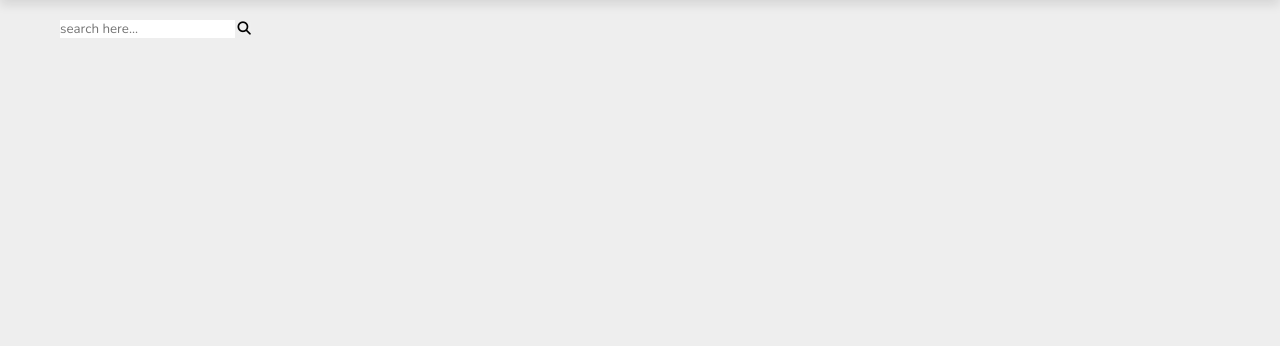
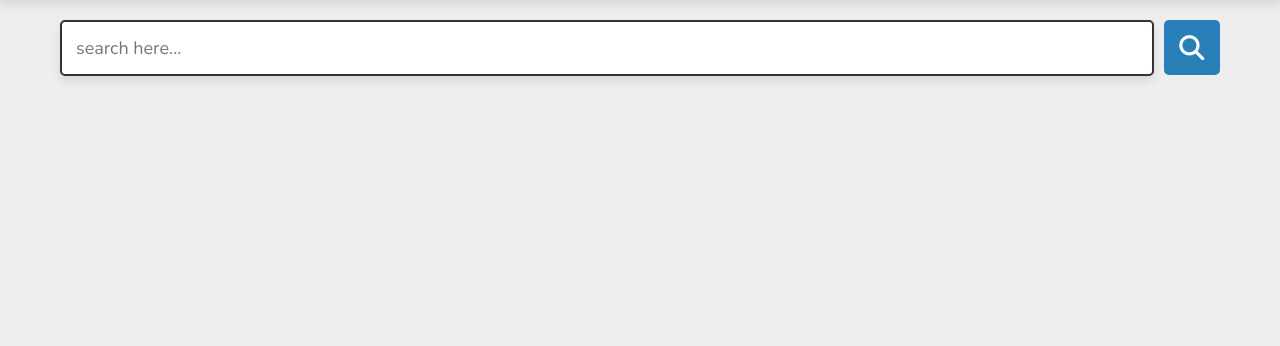
Before and after one commit to SEPIIDN/Project, a PHP site: page /search_page.php in a window 1280 px wide. Shown: the part 74-420 px from the top of the page. Before the commit the page ends 112 px from the top, so only its background shows below. Run offline with PHP 8.4, Linux system fonts and the light colour scheme; data that the repository does not hold is empty; some libraries are stand-ins or nearby versions.

Commit message:
styled the search form

```diff
--- a/css/style.css
+++ b/css/style.css
@@ -388,3 +388,35 @@ section{
     width: 100%;
     border-radius: .5rem;
  }
+
+ .search-form form{
+    display: flex;
+    gap:1rem;
+ }
+
+ .search-form form input{
+    width: 100%;
+    border:var(--border);
+    border-radius: .5rem;
+    background-color: var(--white);
+    box-shadow: var(--box-shadow);
+    padding:1.4rem;
+    font-size: 1.8rem;
+    color:var(--black);
+ }
+
+ .search-form form button{
+    font-size: 2.5rem;
+    height: 5.5rem;
+    line-height: 5.5rem;
+    background-color: var(--main-color);
+    cursor: pointer;
+    color:var(--white);
+    border-radius: .5rem;
+    width: 6rem;
+    text-align: center;
+ }
+
+ .search-form form button:hover{
+    background-color: var(--black);
+ }
```
